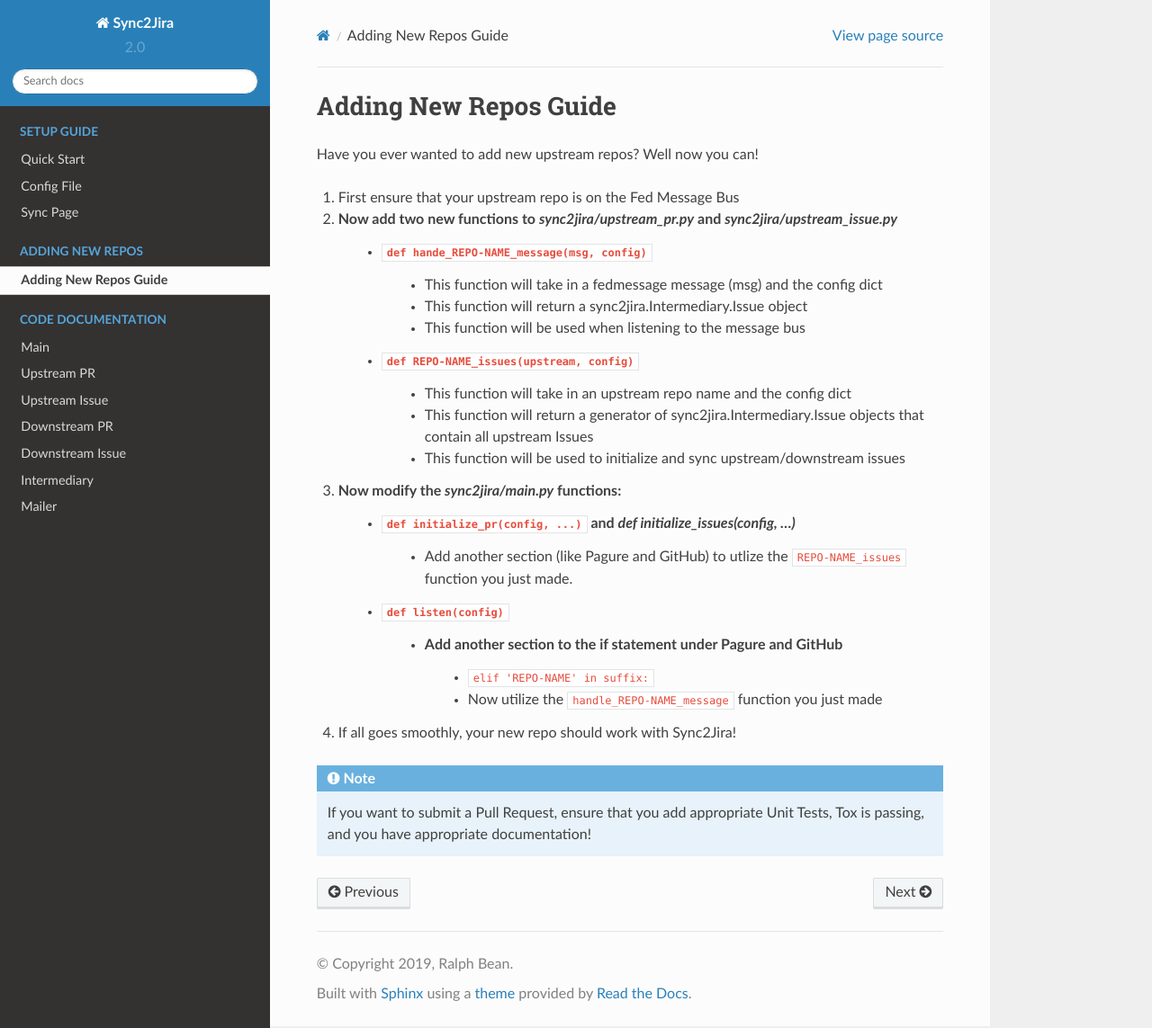
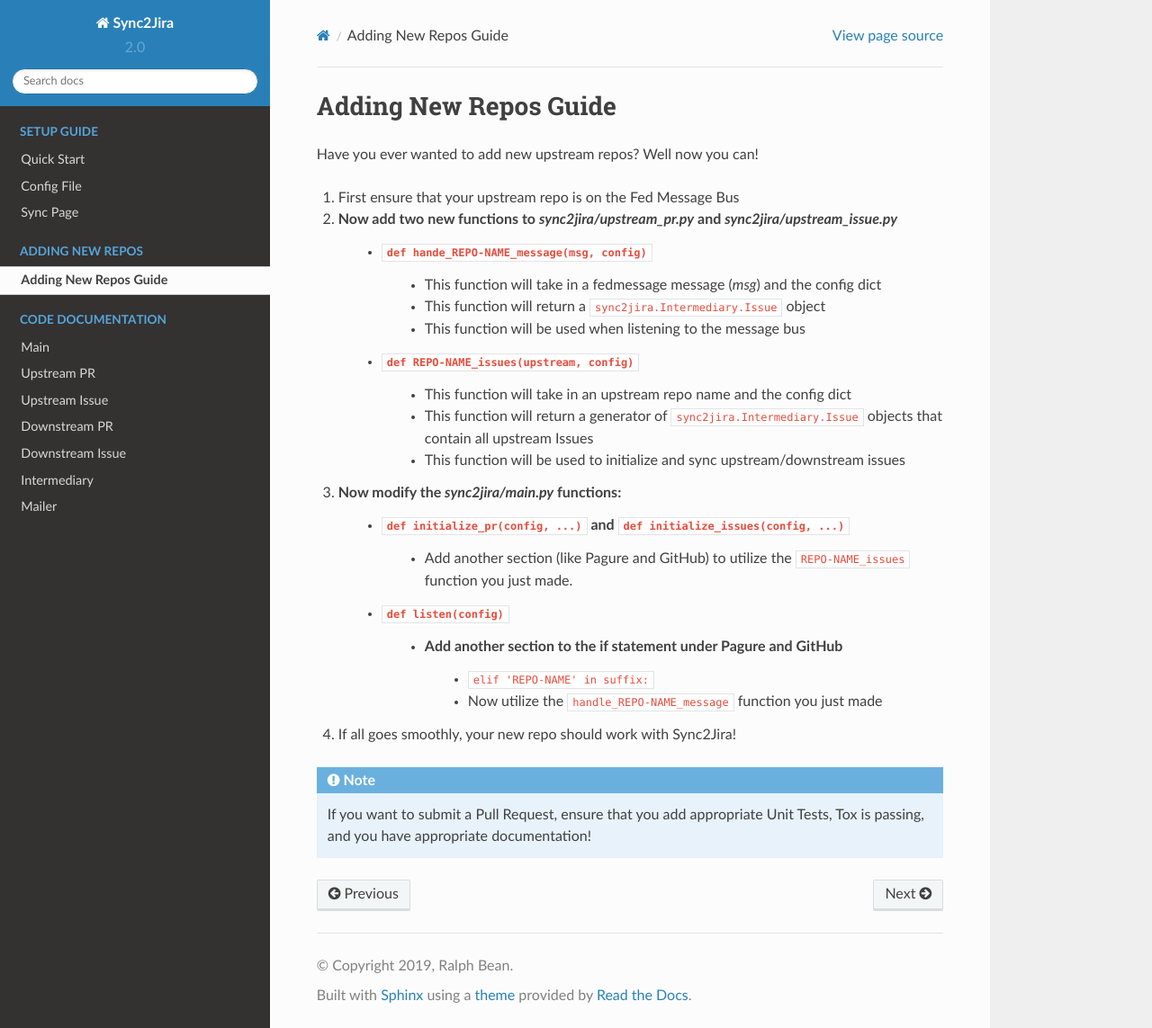
Before and after one commit to release-engineering/Sync2Jira, a Sphinx documentation site: the page built from docs/source/adding-new-repo-guide.rst, in a window 1280 px wide and 1143 px high. Shown: the whole window at 90% size. Built offline with Sphinx 7.4.7 and the Read the Docs theme 2.0.0, drawn with Linux system fonts in a browser that asks for light colours; pages that are not in the unit, such as notebooks, are missing from menus.

Commit message:
Fix typos, spelling, formatting glitches, etc.

```diff
--- a/docs/source/adding-new-repo-guide.rst
+++ b/docs/source/adding-new-repo-guide.rst
@@ -6,16 +6,16 @@ Have you ever wanted to add new upstream repos? Well now you can!
 1. First ensure that your upstream repo is on the Fed Message Bus
 2. Now add two new functions to `sync2jira/upstream_pr.py` and `sync2jira/upstream_issue.py`
     * :code:`def hande_REPO-NAME_message(msg, config)`
-        * This function will take in a fedmessage message (msg) and the config dict
-        * This function will return a sync2jira.Intermediary.Issue object
+        * This function will take in a fedmessage message (`msg`) and the config dict
+        * This function will return a :code:`sync2jira.Intermediary.Issue` object
         * This function will be used when listening to the message bus
     * :code:`def REPO-NAME_issues(upstream, config)`
         * This function will take in an upstream repo name and the config dict
-        * This function will return a generator of sync2jira.Intermediary.Issue objects that contain all upstream Issues
+        * This function will return a generator of :code:`sync2jira.Intermediary.Issue` objects that contain all upstream Issues
         * This function will be used to initialize and sync upstream/downstream issues
 3. Now modify the `sync2jira/main.py` functions:
-    * :code:`def initialize_pr(config, ...)` and `def initialize_issues(config, ...)`
-        * Add another section (like Pagure and GitHub) to utlize the :code:`REPO-NAME_issues` function you just made.
+    * :code:`def initialize_pr(config, ...)` and :code:`def initialize_issues(config, ...)`
+        * Add another section (like Pagure and GitHub) to utilize the :code:`REPO-NAME_issues` function you just made.
     * :code:`def listen(config)`
         * Add another section to the if statement under Pagure and GitHub
             * :code:`elif 'REPO-NAME' in suffix:`
--- a/docs/source/quickstart.rst
+++ b/docs/source/quickstart.rst
@@ -10,7 +10,7 @@ Want to quickly get started working with Sync2Jira? Follow these steps:
 
         'github_token': 'YOUR_TOKEN',
 
-3. Enter relevent JIRA information
+3. Enter relevant JIRA information
     .. code-block:: python
 
         'default_jira_instance': 'example',
```
Also changed, not shown: README.md (+6 -4 lines), docs/source/config-file.rst (+8 -7 lines).
